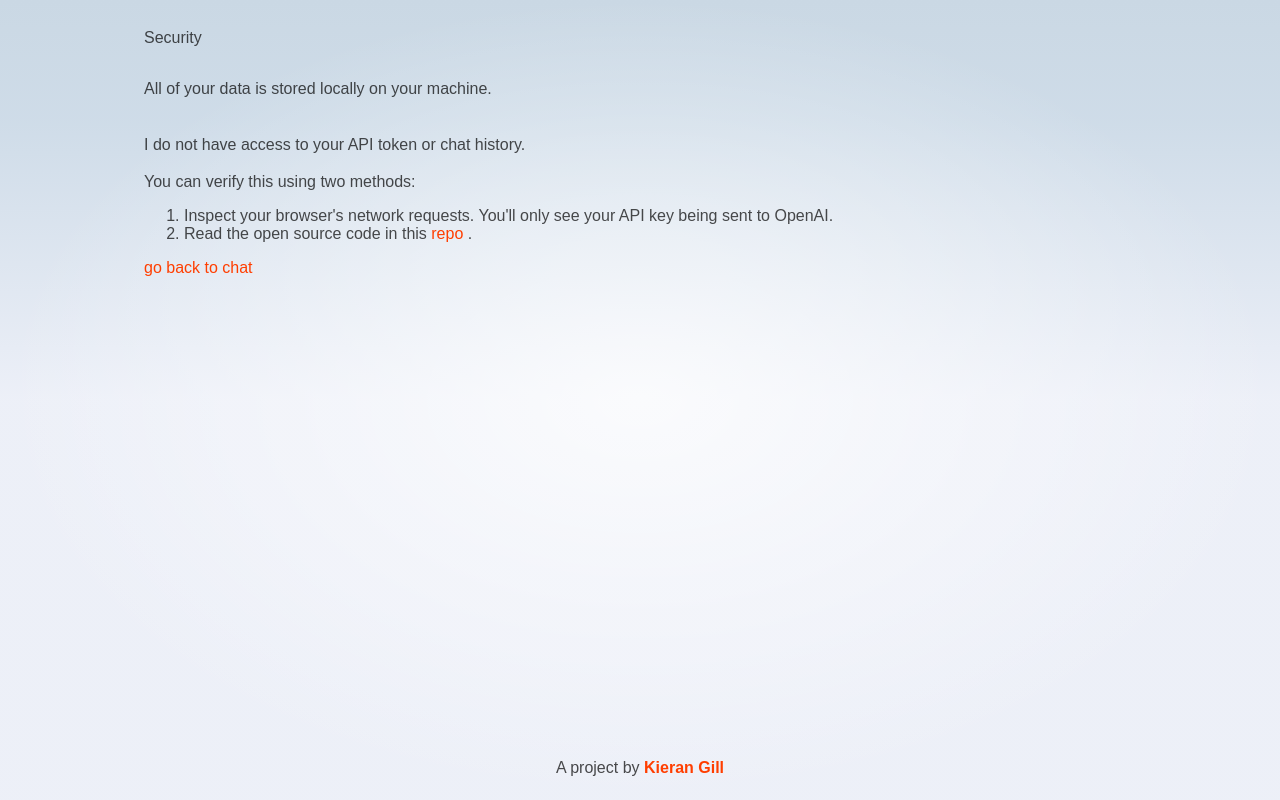
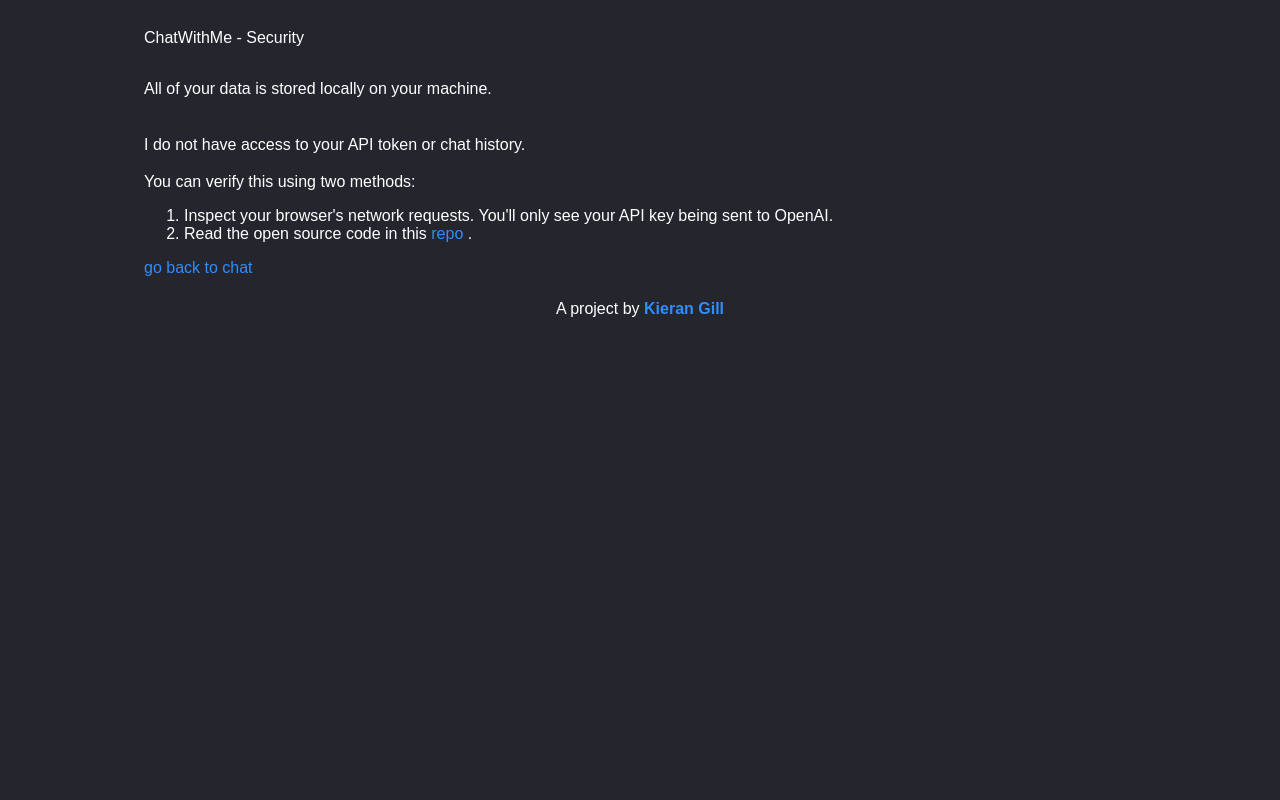
Before and after one commit to kierangilliam/chatwithme.chat, a SvelteKit app: page /security in a window 1280 px wide. Built offline with nearby package versions, Linux system fonts and the light colour scheme.

Commit message:
style and add command+enter shortcut

```diff
--- a/src/routes/+layout.svelte
+++ b/src/routes/+layout.svelte
@@ -6,12 +6,6 @@
 	<main>
 		<slot />
 	</main>
-
-	<footer>
-		<p>
-			A project by <a href="https://twitter.com/kierangilliam">Kieran Gill</a>
-		</p>
-	</footer>
 </div>
 
 <style>
@@ -31,22 +25,4 @@
 		margin: 0 auto;
 		box-sizing: border-box;
 	}
-
-	footer {
-		display: flex;
-		flex-direction: column;
-		justify-content: center;
-		align-items: center;
-		padding: 4px;
-	}
-
-	footer a {
-		font-weight: bold;
-	}
-
-	@media (min-width: 480px) {
-		footer {
-			padding: 4px 0;
-		}
-	}
 </style>
--- a/src/routes/+page.svelte
+++ b/src/routes/+page.svelte
@@ -4,6 +4,7 @@
 	import { dev } from '$app/environment';
 	import { format_message_content } from '$lib/client/format_message';
 	import { tick } from 'svelte';
+	import TextArea from './TextArea.svelte';
 
 	// TODO: control+enter to submit
 
@@ -98,7 +99,7 @@
 		</section>
 
 		<section>
-			<h3>How does ChatWithMe this work?</h3>
+			<p>How does ChatWithMe this work?</p>
 
 			<ul>
 				<li>
@@ -125,6 +126,8 @@
 			</ul>
 
 			{#if chat_is_available}
+				<div class="s-4" />
+
 				<div>
 					<button on:click={() => ($state.intro_hidden = !$state.intro_hidden)}>
 						Hide welcome message
@@ -132,6 +135,8 @@
 				</div>
 			{/if}
 		</section>
+
+		<div class="s-4" />
 	{:else}
 		<button on:click={() => ($state.intro_hidden = !$state.intro_hidden)}>
 			Show welcome message
@@ -170,14 +175,14 @@
 					{/each}
 				</div>
 			{:else}
-				<div class="message">
+				<div class="message assistant">
 					<p>Welcome to ChatWithMe. Send a message below to get started.</p>
 				</div>
 			{/each}
 		</div>
 
-		<form on:submit|preventDefault={on_submit}>
-			<textarea bind:value={chat_box} autocomplete="off" />
+		<form class="chatbox" on:submit|preventDefault={on_submit}>
+			<TextArea bind:value={chat_box} on:submit={on_submit} />
 
 			<button type="submit" disabled={is_loading}>Submit</button>
 		</form>
@@ -188,17 +193,41 @@
 	:global(body) {
 		height: 100%;
 	}
+
 	:root {
-		--header-height: 44px;
+		--intro-background: #191b21;
+		--message-spacing: 16px;
+		--message-color: #27282e;
 	}
 
 	h1 {
 		font-size: 20px;
 	}
 
+	ul {
+		margin: 0;
+	}
+	li {
+		margin-bottom: 12px;
+	}
+
+	.s-4 {
+		width: 16px;
+		height: 16px;
+	}
+
+	button {
+		background: #5d61ed;
+		border: 0px;
+		padding: 8px 12px;
+		color: white;
+		font-weight: bold;
+	}
+
 	.intro {
 		padding: 12px;
-		background-color: whitesmoke;
+		background-color: var(--intro-background);
+		margin-bottom: var(--message-spacing);
 	}
 	.intro-hidden {
 		display: flex;
@@ -232,6 +261,10 @@
 		width: 100%;
 	}
 
+	.chatbox {
+		margin-top: var(--message-spacing);
+	}
+
 	section {
 		display: flex;
 		flex-direction: column;
@@ -239,17 +272,24 @@
 
 	.message {
 		padding: 8px 12px;
-	}
-	.message.user {
-		background-color: aliceblue;
+		background: var(--message-color);
+		border: 1px solid #2f3036;
+		border-radius: 2px;
 	}
 	.message.assistant {
-		background-color: antiquewhite;
+		border: 1px solid #2a447f;
 	}
 
 	.code {
-		font-family: monospace;
+		font-family: var(--font-mono);
 		background-color: lightcyan;
 		padding: 8px 12px;
 	}
+
+	@media (max-width: 400px) {
+		.intro {
+			flex-direction: column;
+			gap: 20px;
+		}
+	}
 </style>
--- /dev/null
+++ b/src/routes/TextArea.svelte
@@ -0,0 +1,47 @@
+<script lang="ts">
+	import { createEventDispatcher } from 'svelte';
+
+	export let value = '';
+
+	const dispatch = createEventDispatcher();
+
+	const on_keyup = (
+		event: KeyboardEvent & {
+			currentTarget: EventTarget & HTMLTextAreaElement;
+		}
+	) => {
+		event.currentTarget.style.height = '1px';
+		event.currentTarget.style.height =
+			1 + event.currentTarget.scrollHeight + 'px';
+	};
+
+	const on_keydown = (
+		event: KeyboardEvent & {
+			currentTarget: EventTarget & HTMLTextAreaElement;
+		}
+	) => {
+		if ((event.ctrlKey || event.metaKey) && event.key == 'Enter') {
+			dispatch('submit');
+		}
+	};
+</script>
+
+<textarea
+	placeholder="Your message here. Tip: You can press control+enter or ⌘+enter to submit"
+	bind:value
+	on:keyup={on_keyup}
+	on:keydown={on_keydown}
+	style="overflow:hidden"
+/>
+
+<style>
+	textarea {
+		background: #2c2d32;
+		color: white;
+		font-family: var(--font-body);
+		border: 1px solid #2f3036;
+		border-radius: 2px;
+		font-size: 16px;
+		padding: 8px 6px;
+	}
+</style>
--- a/src/routes/security/+page.svelte
+++ b/src/routes/security/+page.svelte
@@ -1,4 +1,4 @@
-<h2>Security</h2>
+<h2>ChatWithMe - Security</h2>
 
 <p>All of your data is stored locally on your machine.</p>
 
@@ -25,3 +25,35 @@
 </div>
 
 <a href="/">go back to chat</a>
+
+<footer>
+	<p>
+		A project by <a
+			target="_blank"
+			rel="noreferrer"
+			href="https://twitter.com/kierangilliam"
+		>
+			Kieran Gill
+		</a>
+	</p>
+</footer>
+
+<style>
+	footer {
+		display: flex;
+		flex-direction: column;
+		justify-content: center;
+		align-items: center;
+		padding: 4px;
+	}
+
+	footer a {
+		font-weight: bold;
+	}
+
+	@media (min-width: 480px) {
+		footer {
+			padding: 4px 0;
+		}
+	}
+</style>
--- a/src/routes/styles.css
+++ b/src/routes/styles.css
@@ -1,8 +1,8 @@
 @import '@fontsource/fira-mono';
 
 :root {
-	--font-body: Arial, -apple-system, BlinkMacSystemFont, 'Segoe UI', Roboto, Oxygen, Ubuntu,
-		Cantarell, 'Open Sans', 'Helvetica Neue', sans-serif;
+	--font-body: Arial, -apple-system, BlinkMacSystemFont, 'Segoe UI', Roboto,
+		Oxygen, Ubuntu, Cantarell, 'Open Sans', 'Helvetica Neue', sans-serif;
 	--font-mono: 'Fira Mono', monospace;
 	--color-bg-0: rgb(202, 216, 228);
 	--color-bg-1: hsl(209, 36%, 86%);
@@ -19,15 +19,8 @@
 body {
 	min-height: 100vh;
 	margin: 0;
-	background-attachment: fixed;
-	background-color: var(--color-bg-1);
-	background-size: 100vw 100vh;
-	background-image: radial-gradient(
-			50% 50% at 50% 50%,
-			rgba(255, 255, 255, 0.75) 0%,
-			rgba(255, 255, 255, 0) 100%
-		),
-		linear-gradient(180deg, var(--color-bg-0) 0%, var(--color-bg-1) 15%, var(--color-bg-2) 50%);
+	background-color: #24252d;
+	color: white;
 }
 
 h1,
@@ -41,7 +34,7 @@
 }
 
 a {
-	color: var(--color-theme-1);
+	color: #2e8eff;
 	text-decoration: none;
 }
 
```
